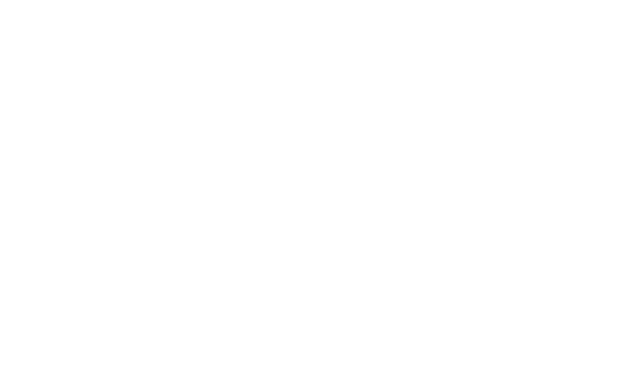
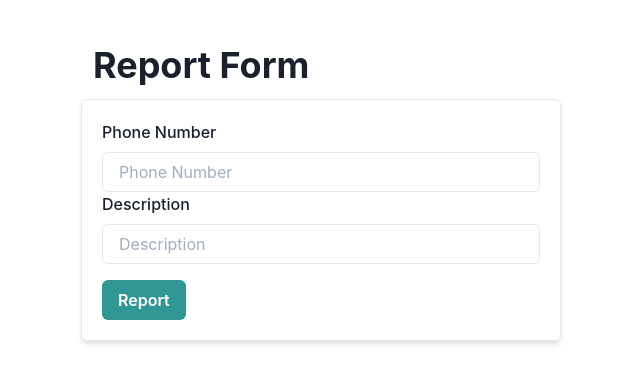
Before and after one commit to theonetruejesse/paw-patrol, a React (Create React App) app in the folder client/: page /report-form in a window 1280 px wide. Shown: the top 382 px of the page, without its empty margins (319-959 px from the left). Built offline with nearby package versions, Linux system fonts and the light colour scheme; no server answers.

Commit message:
home, reportform, and a not working cases

```diff
--- a/client/src/Routes.js
+++ b/client/src/Routes.js
@@ -3,7 +3,9 @@
 import Home from './containers/Home';
 import Login from './containers/Login';
 import Register from './containers/Register';
+import ReportForm from './containers/ReportForm';
 import PrivateRoute from './utils/PrivateRoute.js';
+import Cases from './containers/Cases';
 
 export default function Routes() {
 	return (
@@ -11,6 +13,10 @@
 			<PrivateRoute exact path='/' component={Home} />
 			<Route exact path='/login' render={() => <Login />} />
 			<Route exact path='/register' render={() => <Register />} />
+			<Route exact path='/home' render={() => <Home />} />
+			<Route exact path='/report-form' render={() => <ReportForm />} />
+			<Route exact path='/cases' render={() => <Cases />} />
+
 		</Switch>
 	);
 }
--- /dev/null
+++ b/client/src/containers/Cases.js
@@ -0,0 +1,54 @@
+import * as React from 'react';
+import Accordion from '@mui/material/Accordion';
+import AccordionSummary from '@mui/material/AccordionSummary';
+import AccordionDetails from '@mui/material/AccordionDetails';
+import Typography from '@mui/material/Typography';
+import ExpandMoreIcon from '@mui/icons-material/ExpandMore';
+
+const Cases = () => {
+  return (
+    <div>
+      <Accordion>
+        <AccordionSummary
+          expandIcon={<ExpandMoreIcon />}
+          aria-controls="panel1a-content"
+          id="panel1a-header"
+        >
+          <Typography>Incident 1</Typography>
+        </AccordionSummary>
+        <AccordionDetails>
+          <Typography>
+            Lorem ipsum dolor sit amet, consectetur adipiscing elit. Suspendisse
+            malesuada lacus ex, sit amet blandit leo lobortis eget.
+          </Typography>
+        </AccordionDetails>
+      </Accordion>
+      <Accordion>
+        <AccordionSummary
+          expandIcon={<ExpandMoreIcon />}
+          aria-controls="panel2a-content"
+          id="panel2a-header"
+        >
+          <Typography>Incident 2</Typography>
+        </AccordionSummary>
+        <AccordionDetails>
+          <Typography>
+            Lorem ipsum dolor sit amet, consectetur adipiscing elit. Suspendisse
+            malesuada lacus ex, sit amet blandit leo lobortis eget.
+          </Typography>
+        </AccordionDetails>
+      </Accordion>
+      <Accordion disabled>
+        <AccordionSummary
+          expandIcon={<ExpandMoreIcon />}
+          aria-controls="panel3a-content"
+          id="panel3a-header"
+        >
+          <Typography>Disabled Accordion</Typography>
+        </AccordionSummary>
+      </Accordion>
+    </div>
+  );
+}
+
+export default Cases;
--- a/client/src/containers/Home.js
+++ b/client/src/containers/Home.js
@@ -1,10 +1,36 @@
-import { Box } from "@chakra-ui/react";
 import React from "react";
 import { useAuth } from "../contexts/AuthContext";
+import {Routes, Route, useNavigate, Link} from 'react-router-dom';
+import { Button, ButtonGroup } from '@chakra-ui/react'
+
+
 
 const Home = () => {
+
+  const reportButton = () => {
+
+  }
+
   const { currentUserId } = useAuth();
-  console.log(currentUserId);
-  return <Box>hellow world</Box>;
+  return(
+    <div>
+    <Link to="/cases">Cases</Link>
+    <div
+    style={{
+      display: 'flex',
+        justifyContent: 'center',
+        alignItems: 'center',
+    }}>
+    <button style={{
+      padding: "5px",
+      display:"block",
+      height: "300px",
+      weight: "300px",
+      backgroundColor: "orange",
+      borderRadius: "50%"}}>Report</button>
+    </div>
+
+    </div>)
+
 };
 export default Home;
--- /dev/null
+++ b/client/src/containers/ReportForm.js
@@ -0,0 +1,39 @@
+import { Wrapper } from "../components/Wrapper";
+import { Box, Button, Link, Heading } from "@chakra-ui/react";
+import { Formik, Form } from "formik";
+import { InputField } from "../components/InputField";
+
+const ReportForm = () => {
+  const submitForm = () => {
+
+  }
+
+  return (
+    <Wrapper variant="small">
+      <Heading p={3}>Report Form</Heading>
+      <Box shadow="md" borderWidth="1px" borderRadius="md" p={5}>
+        <Formik
+          initialValues={{ email: "", password: "" }}
+          onSubmit={submitForm}>
+          {({ isSubmitting }) => (
+            <Form>
+              <InputField name="Phone Number" placeholder="Phone Number" label="Phone Number" />
+              <InputField name="Description" placeholder="Description" label="Description" />
+
+              <Button
+                type="submit"
+                colorScheme="teal"
+                isLoading={isSubmitting}
+                mt={4}
+              >
+                Report
+              </Button>
+            </Form>
+          )}
+        </Formik>
+      </Box>
+    </Wrapper>
+  );
+}
+
+export default ReportForm;
```
Also changed, not shown: client/package.json (+8 -4 lines), 1 other file (tests, documents, lock files or other folders).
